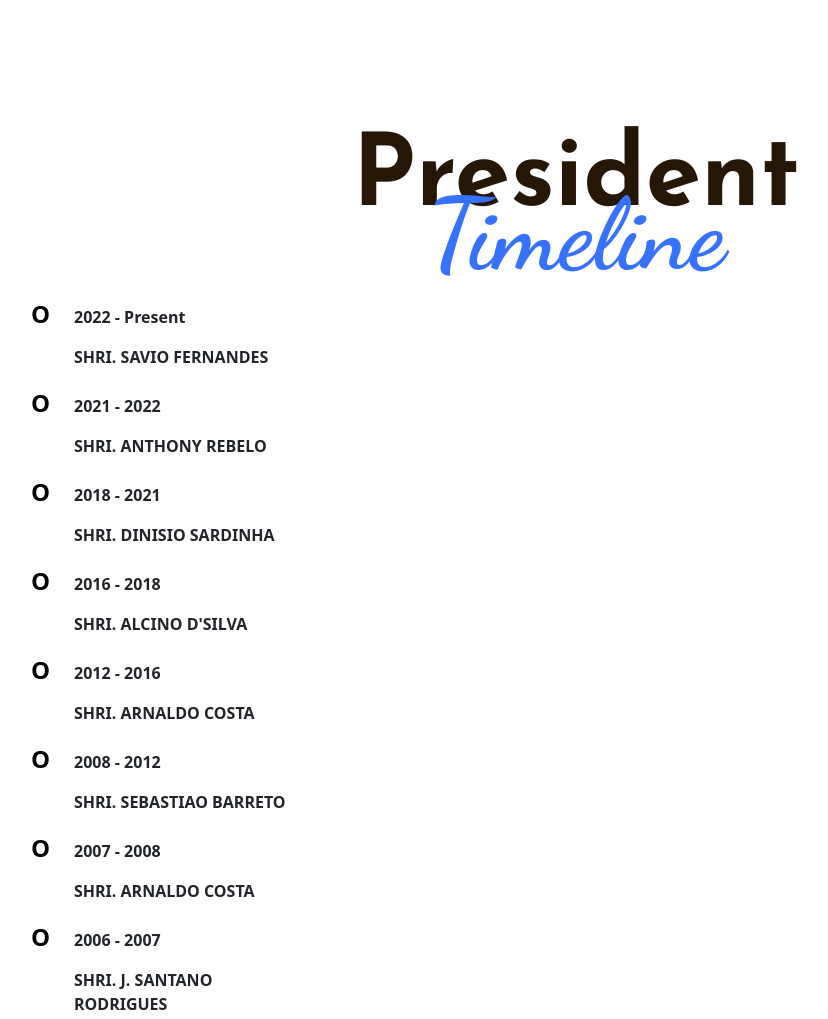
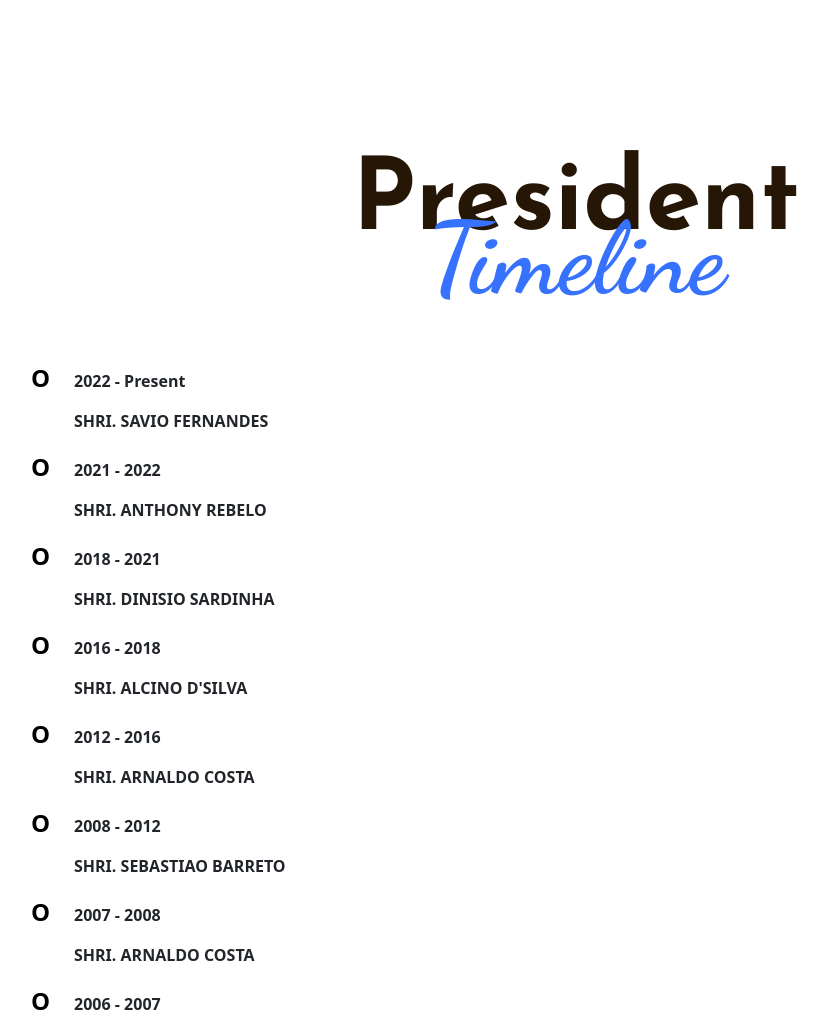
Before and after one commit to GroBasho/curtorimGymkhana, a plain HTML site: page about.html in a window 1280 px wide. Shown: the part 871-1890 px from the top of the page, without its empty margins (64-892 px from the left). Drawn offline with nearby package versions, Linux system fonts and the light colour scheme.

Commit message:
STYLE: SPACING

```diff
--- a/about.html
+++ b/about.html
@@ -148,8 +148,8 @@
     </section>
 
     <!-- Past President Container -->
-    <section id="hero" class="mx-0 mt-3">
-      <div class="d-flex flex-column p w-100 position-relative my-4">
+    <section id="hero" class="mx-0 my-3">
+      <div class="d-flex flex-column p w-100 position-relative my-5 ">
         <h1 class="fs-100 josefin-font fw-700 color-251605 text-center">
           President
         </h1>
@@ -160,8 +160,8 @@
           Timeline
         </h1>
       </div>
-      <div class="container mt-5">
-        <div class="list-container">
+      <div class="container mt-5 py-4">
+        <div class="list-container mt-3">
           <div class="list-sub-container">
             <ul class="president-list">
               <li class="president-list-item">
```
